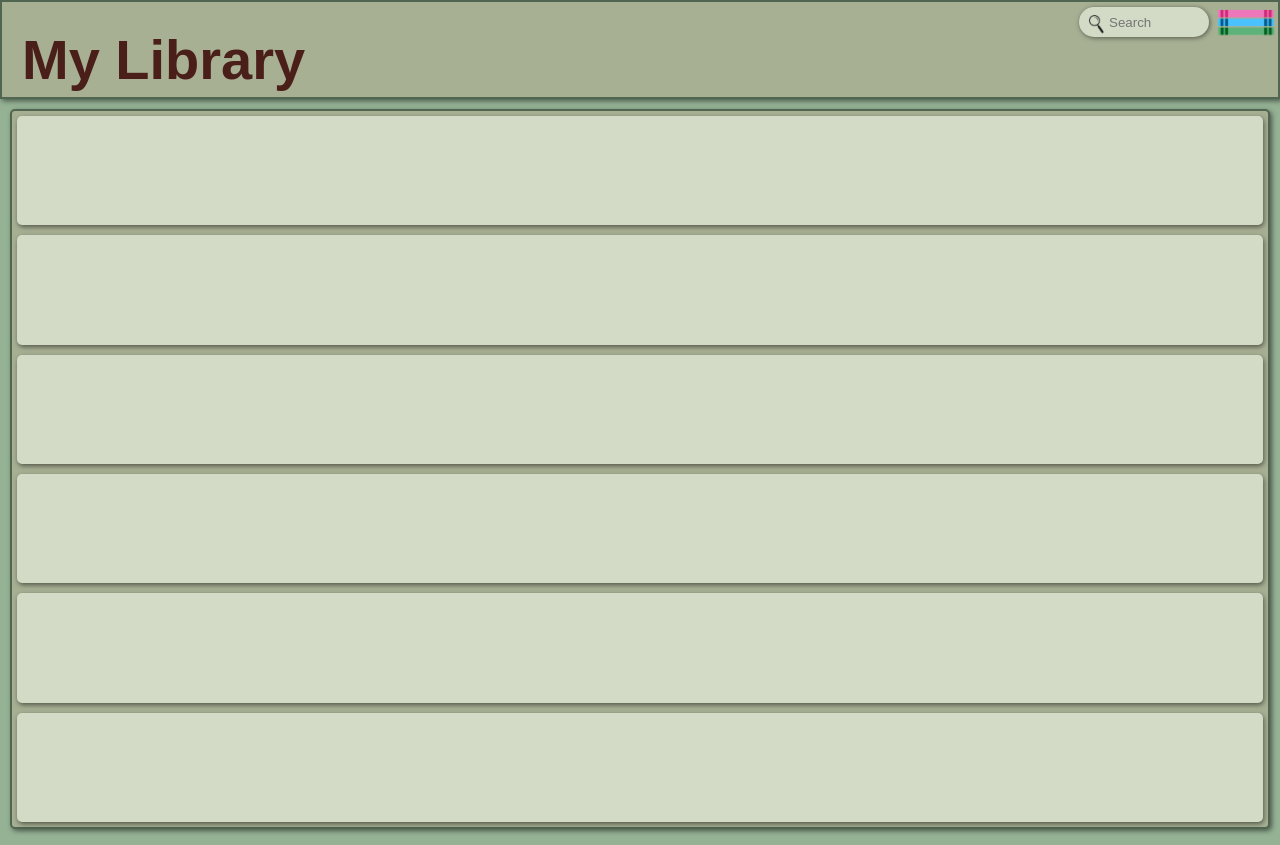
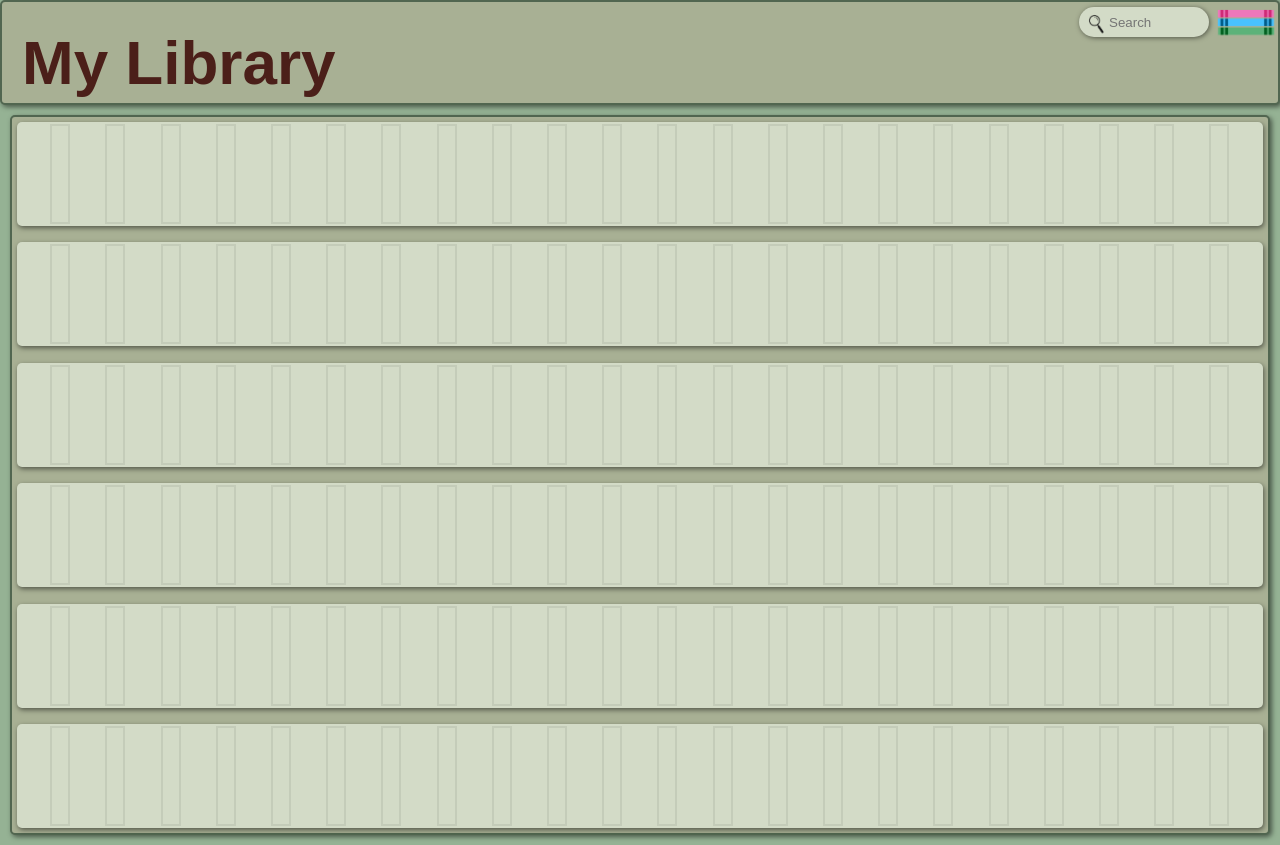
Before and after one commit to HilaryB-F/my-library, a React (Create React App) app: page /library in a window 1280 px wide. Built offline with nearby package versions, Linux system fonts and the light colour scheme; the HTML template or start-up script is replaced by a standard one; a web font is replaced by a local one.

Commit message:
book spots made

```diff
--- a/src/components/bookshelf/bookshelf.js
+++ b/src/components/bookshelf/bookshelf.js
@@ -1,14 +1,15 @@
 import "./bookshelf.scss";
+import Shelf from "../shelf/shelf";
 
 export default function Bookshelf() {
   return (
     <main className="main__container">
-      <section className="main__shelf"></section>
-      <section className="main__shelf"></section>
-      <section className="main__shelf"></section>
-      <section className="main__shelf"></section>
-      <section className="main__shelf"></section>
-      <section className="main__shelf"></section>
+      <Shelf />
+      <Shelf />
+      <Shelf />
+      <Shelf />
+      <Shelf />
+      <Shelf />
     </main>
   );
 }
--- a/src/components/bookshelf/bookshelf.scss
+++ b/src/components/bookshelf/bookshelf.scss
@@ -7,7 +7,6 @@
         justify-content: space-between;
         background-color:$olive;
         height:90vh;
-
         min-width: 485px;
         margin:1rem;
         box-shadow: 2px 2px 5px rgba(0, 0, 0, 0.5);
@@ -16,11 +15,4 @@
 
     }
 
-    &__shelf{
-        background-color:$lightOlive ;
-        box-shadow: 1px 2px 5px rgba(0, 0, 0, 0.5);
-        border-radius: 5px;
-        height:14vh;
-        margin:0.5rem;
-    }
 }
--- a/src/components/header/header.js
+++ b/src/components/header/header.js
@@ -1,22 +1,8 @@
 import "./header.scss";
 import Menu from "../../assets/icons/menu.png";
-import { useState } from "react";
 
 export default function Header() {
-  const [open, setOpen] = useState(false);
 
-  const togglePopup = () => {
-    setOpen(!open);
-  }
-
-  const menuPop = () => {
-    return (
-      <main>
-        <h2>Theme</h2>
-        <h2>View</h2>
-      </main>
-    );
-  };
 
   return (
     <header className="header__container">
@@ -27,7 +13,7 @@ export default function Header() {
           type="search"
           placeholder="Search"
         ></input>
-        <img className="header__nav--menu" src={Menu} alt="Menu" onClick={togglePopup} />
+        <img className="header__nav--menu" src={Menu} alt="Menu" />
       </nav>
     </header>
   );
--- a/src/components/header/header.scss
+++ b/src/components/header/header.scss
@@ -6,8 +6,8 @@
 
   &__title {
     color: $brown;
-    font-size: 5.6rem;
-    font-weight: 700;
+    font-size: 6.2rem;
+    font-weight: 600;
     margin-left: 2rem;
     margin-bottom:0.5rem;
     margin-top:2.5rem;
@@ -22,6 +22,7 @@
     min-height: 10vh;
     min-width: 504px;
     box-shadow: 2px 2px 5px rgba(0, 0, 0, 0.5);
+    border-radius: 5px;
   }
   &__nav {
     display: flex;
--- a/src/components/shelf/shelf.js
+++ b/src/components/shelf/shelf.js
@@ -1,11 +1,32 @@
 import "./shelf.scss";
-
-
 
 export default function shelf() {
   return (
     <div>
-
+      <section className="main__shelf">
+        <div className="main__slot"></div>
+        <div className="main__slot"></div>
+        <div className="main__slot"></div>
+        <div className="main__slot"></div>
+        <div className="main__slot"></div>
+        <div className="main__slot"></div>
+        <div className="main__slot"></div>
+        <div className="main__slot"></div>
+        <div className="main__slot"></div>
+        <div className="main__slot"></div>
+        <div className="main__slot"></div>
+        <div className="main__slot"></div>
+        <div className="main__slot"></div>
+        <div className="main__slot"></div>
+        <div className="main__slot"></div>
+        <div className="main__slot"></div>
+        <div className="main__slot"></div>
+        <div className="main__slot"></div>
+        <div className="main__slot"></div>
+        <div className="main__slot"></div>
+        <div className="main__slot"></div>
+        <div className="main__slot"></div>
+      </section>
     </div>
-  )
+  );
 }
--- a/src/components/shelf/shelf.scss
+++ b/src/components/shelf/shelf.scss
@@ -0,0 +1,23 @@
+@use "../../styles/partials/variables" as *;
+
+.main{
+
+    &__shelf{
+        display:flex;
+        justify-content: space-evenly;
+        background-color:$lightOlive ;
+        box-shadow: 1px 2px 5px rgba(0, 0, 0, 0.5);
+        border-radius: 5px;
+        height:13vh;
+        margin:0.5rem;
+    }
+    &__slot{
+        width:2rem;
+        margin:0.2rem;
+        border:2px solid rgba(0, 0, 0, 0.07);
+
+        &:hover{
+            border:2px solid $darkGreen;
+        }
+    }
+}
```
